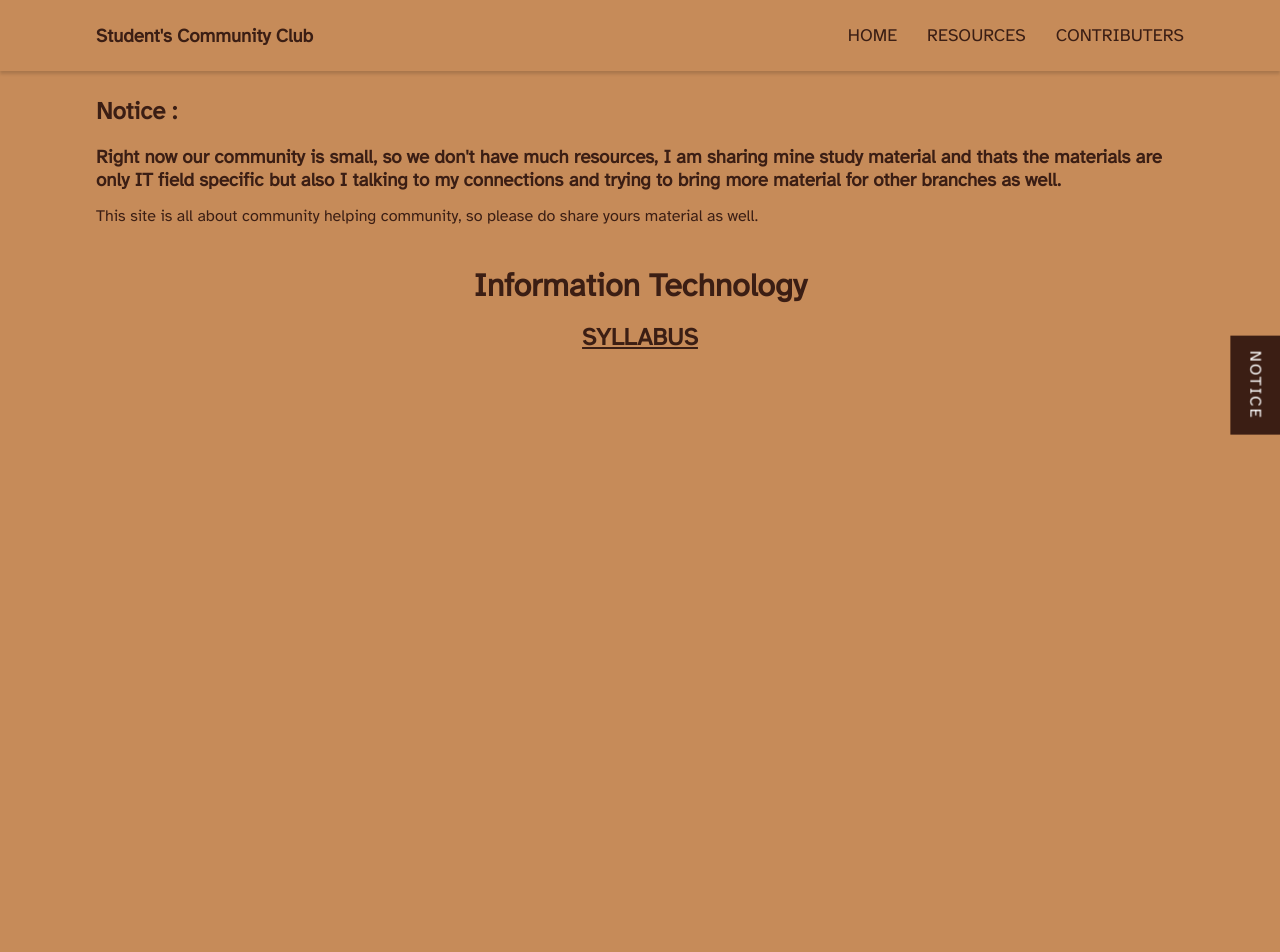
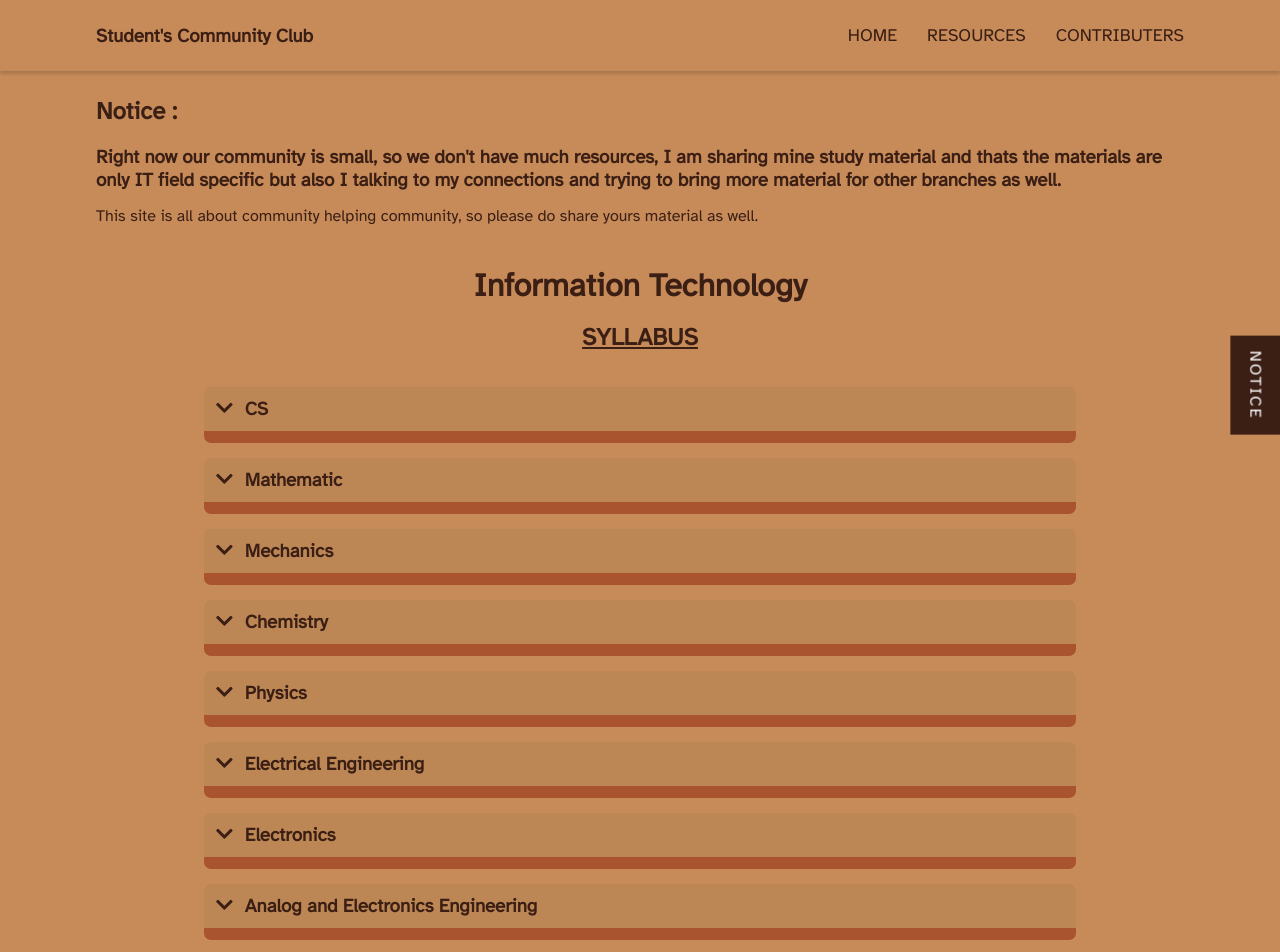
Before and after one commit to tier3guy/Student-Community-Club, a React (Create React App) app: page /resources in a window 1280 px wide. Shown: the top 952 px of the page. Built offline with nearby package versions, Linux system fonts and the light colour scheme.

Commit message:
working on data sets

```diff
--- /dev/null
+++ b/src/Components/Accordian.js
@@ -0,0 +1,30 @@
+import React, { useState } from 'react';
+
+export default function Accordion(props){
+
+  let [icon,setIcon] = useState(false);
+  const toggleAnswer = () => {
+    setIcon(!icon);
+  }
+  const content = props.content;
+  console.log(content);
+  return(
+
+    <>
+      <div id = 'accordItem'>
+        <div id = 'question-section'>
+          <button
+            id = 'toggle'
+            onClick = {toggleAnswer}>
+            <i className = {icon ? 'fas fa-chevron-up' : 'fas fa-chevron-down'}></i>
+          </button>
+          <h3 id = 'quest'>{props.subject}</h3>
+        </div>
+        {
+
+        }
+        <p id = 'answ'>{icon? props.content : ''}</p>
+      </div>
+    </>
+  );
+}
--- a/src/Components/IT.jsx
+++ b/src/Components/IT.jsx
@@ -1,10 +1,25 @@
+import Subject from './SubjectsWise';
+import Accordion from './Accordian';
+
 export default function IT(){
   return(
     <>
       <h1 style = {{textAlign: "center"}}>Information Technology</h1>
       <h2 className = "syllabus_link"> <a rel = "noreferrer" href = "https://www.nit.ac.in/pdf/it-ug-18.pdf" target = "_blank"> SYLLABUS </a> </h2>
       <div className = "subjects">
-
+        <div className = 'accordion'>
+          <div id = 'items'>
+              {
+                  Subject.map((currElement) => {
+                      return <Accordion
+                              subject = {currElement.subject}
+                              key = {currElement.id}
+                              content = {currElement.content}
+                      />
+                  })
+              }
+          </div>
+        </div>
       </div>
     </>
   );
--- /dev/null
+++ b/src/Components/SubjectsWise.js
@@ -0,0 +1,54 @@
+const questions = [
+  {
+    id : 1,
+    subject : 'CS',
+    content : []
+  },
+  {
+    id : 2,
+    subject : 'Mathematic',
+    content : []
+  },
+  {
+    id : 3,
+    subject : 'Mechanics',
+    content : []
+  },
+  {
+    id : 4,
+    subject : 'Chemistry',
+    content : []
+  },
+  {
+    id : 5,
+    subject : 'Physics',
+    content : []
+  },
+  {
+    id : 6,
+    subject : 'Electrical Engineering',
+    content : []
+  },
+  {
+    id : 7,
+    subject : 'Electronics',
+    content : []
+  },
+  {
+    id : 8,
+    subject : 'Analog and Electronics Engineering',
+    content : []
+  },
+  {
+    id : 9,
+    subject : 'English',
+    content : []
+  },
+  {
+    id : 10,
+    subject : 'Graphics and Engineering Drawing',
+    content : []
+  },
+];
+
+export default questions;
--- /dev/null
+++ b/src/Data Sets/CS.js
@@ -0,0 +1,3 @@
+export default CS = [
+
+];
--- a/src/index.css
+++ b/src/index.css
@@ -95,7 +95,7 @@ body{
   color: #3b1e14;
   font-size: 1em;
 }
-::placeholder { /* Chrome, Firefox, Opera, Safari 10.1+ */
+::placeholder {
   color: #5a2f20d2;
 }
 .welcome_text{
@@ -181,7 +181,6 @@ body{
 
 .material_div{
   width: 70vw;
-  height: 100vh;
   margin: auto;
   padding: 20px 0px;
   margin-top: 20px ;
@@ -217,3 +216,50 @@ body{
 #notice a:hover{
   color: #C68B59;
 }
+
+
+.accordion{
+  width: 100%;
+  padding: 15px 12px;
+  background-color: transparent;
+}
+
+#items{
+  margin-top: 20px;
+  position: relative;
+  height: 90%;
+  overflow-y: scroll;
+}
+
+#items::-webkit-scrollbar {
+  display: none;
+}
+
+#accordItem{
+  width: inherit;
+  margin-bottom: 15px;
+}
+
+#question-section{
+  display: flex;
+  padding: 10px 12px;
+  background: rgba(185, 133, 85, 0.712);
+  border-radius: 7px 7px 0px 0px;
+}
+
+#toggle{
+  background: transparent;
+  font-size: 1.2em;
+  border: none;
+}
+
+#quest{
+  margin-left: 12px;
+}
+
+#answ{
+  padding: 6px;
+  background-color: rgba(138, 22, 1, 0.473);
+  font-size: 0.8rem;
+  border-radius: 0px 0px 7px 7px ;
+}
```
